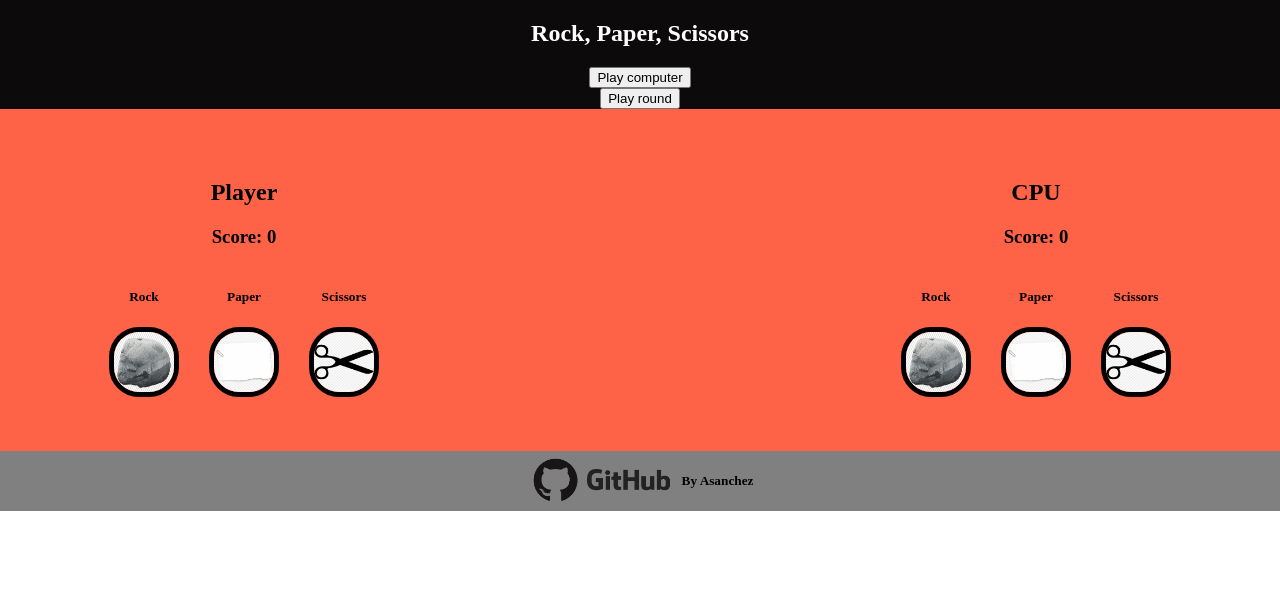
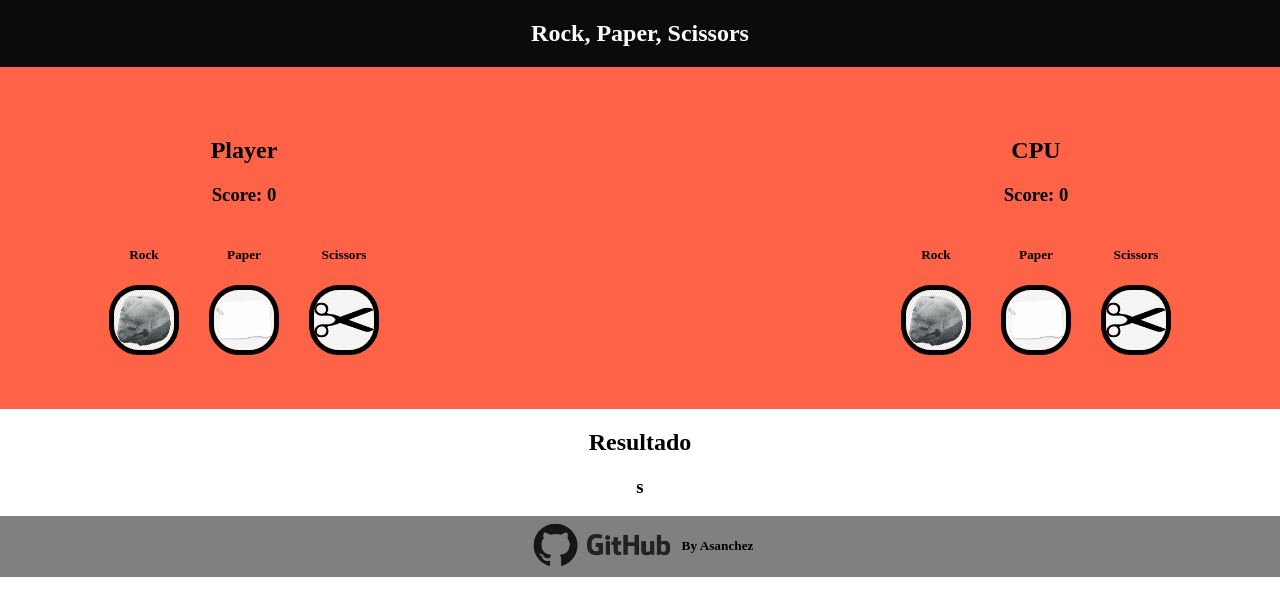
Before and after one commit to asanchezg96/Proyect_Odin, a plain HTML site: page JavaScript_Basic/Proyect_Rock_Paper_Scissors/index.html in a window 1280 px wide. Drawn offline with Linux system fonts and the light colour scheme.

Commit message:
Agregar nuevo contenedor para mostras las opciones seleccionadas

```diff
--- a/JavaScript_Basic/Proyect_Rock_Paper_Scissors/index.html
+++ b/JavaScript_Basic/Proyect_Rock_Paper_Scissors/index.html
@@ -10,12 +10,6 @@
 <body>
     <nav id="nav">
         <h1>Rock, Paper, Scissors</h1>
-        <button class="playComputer" onclick="computerPlay()">
-            Play computer
-        </button>
-        <button class="playRound" onclick="playRound()">
-            Play round
-        </button>
     </nav>
     <div id="content">
         <div class="playercpucontent">
@@ -28,15 +22,15 @@
             <div class="options">
                 <div>
                     <h5>Rock</h5>
-                    <img class="items" src="assets/img/rock.png" alt="">
+                    <input type="image" id="selectionPlayerRock" class="items" src="assets/img/rock.png" alt="">
                 </div>
                 <div>
                     <h5>Paper</h5>
-                    <img class="items" src="assets/img/paper.png" alt="">
+                    <input type="image" id="selectionPlayerPaper" class="items" src="assets/img/paper.png" alt="">
                 </div>
                 <div>
                     <h5>Scissors</h5>
-                    <img class="items" src="assets/img/scissor.png" alt="">
+                    <input type="image" id="selectionPlayerScissor" class="items" src="assets/img/scissor.png" alt="">
                 </div>
             </div>
         </div>
@@ -45,7 +39,7 @@
                 <h2> CPU</h2>
             </div>
             <div>
-                <h3> Score: <strong class="score">0</strong></h3>
+                <h3> Score: <strong class="scorec">0</strong></h3>
             </div>
             <div class="options">
                 <div>
@@ -63,6 +57,12 @@
             </div>
         </div>
     </div>
+    <div class="playercpucontent">
+        <div class="playRound">
+        <h2 id="playRoundChooseResult">Resultado</h2>
+        <h3 id="playRoundChoose">s</h3>
+    </div>
+    </div>
     <div id="fotter"></div>
     <script src="main.js">
 
```
